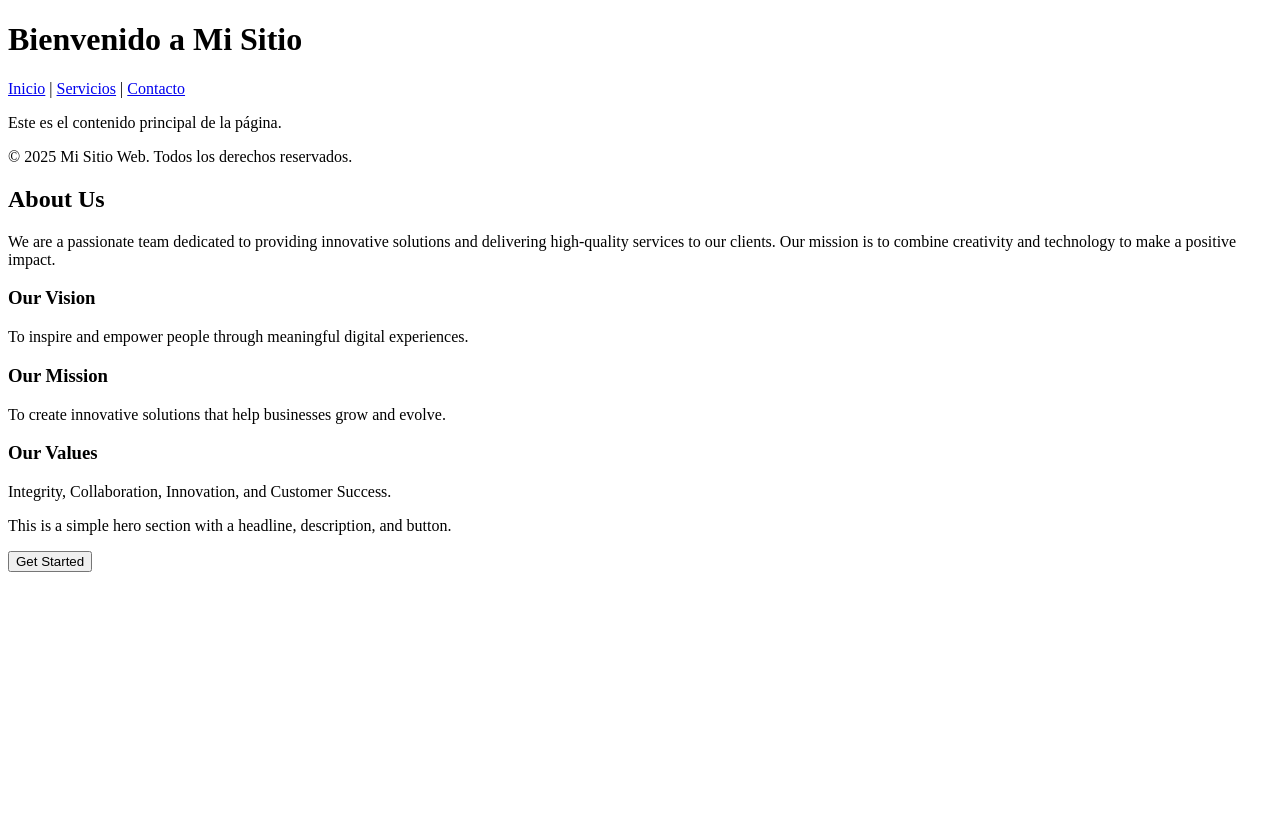
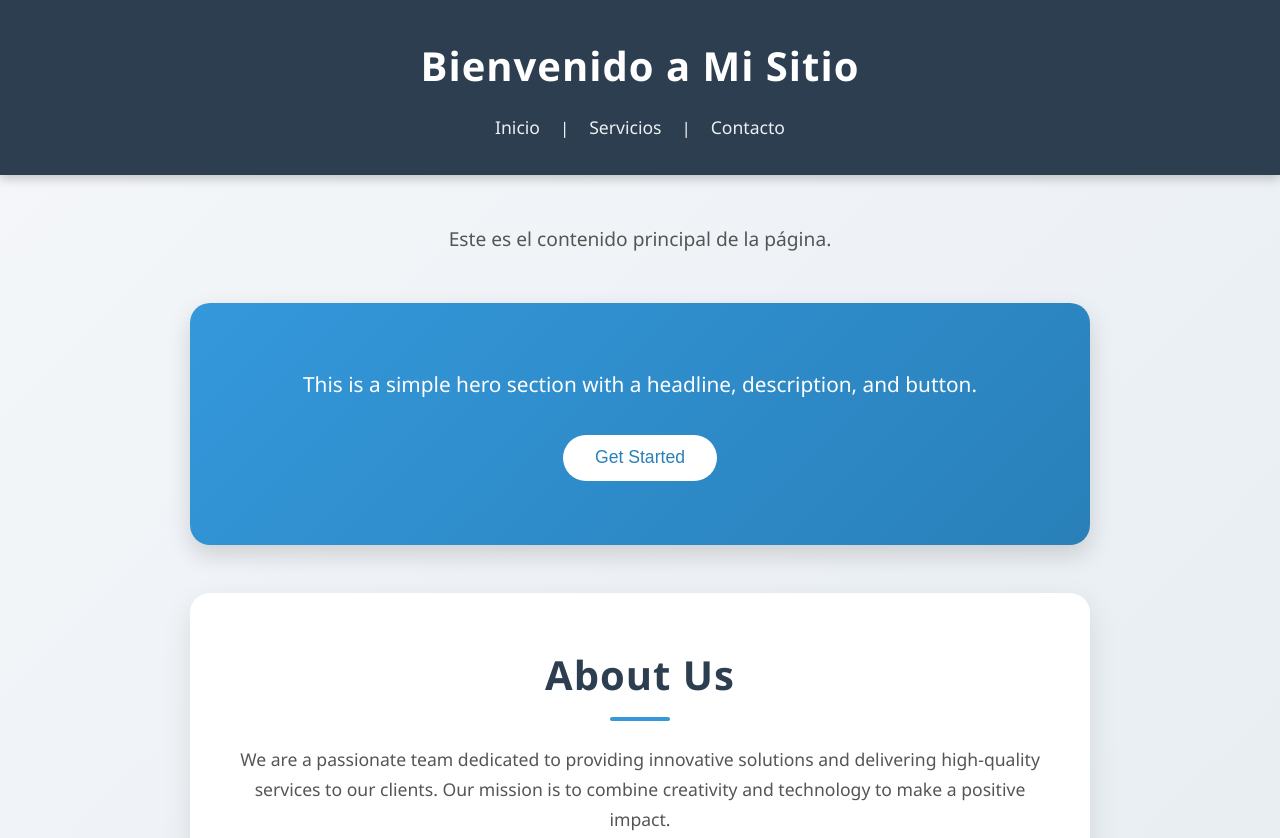
Before and after one commit to daianamuro/GitFlow, a plain HTML site: page index.html in a window 1280 px wide. Shown: the top 838 px of the page. Before the commit the page ends 800 px from the top, so only its background shows below. Drawn offline with Linux system fonts and the light colour scheme.

Commit message:
Actualización de estilos

```diff
--- a/index.html
+++ b/index.html
@@ -3,6 +3,7 @@
 <head>
   <meta charset="UTF-8">
   <meta name="viewport" content="width=device-width, initial-scale=1.0">
+  <link rel="stylesheet" href="style.css">
   <title>About Us</title>
 </head>
 <body>
@@ -19,9 +20,13 @@
     <p>Este es el contenido principal de la página.</p>
   </main>
 
-  <footer>
-    <p>&copy; 2025 Mi Sitio Web. Todos los derechos reservados.</p>
-  </footer>
+  <title>Simple Hero Section</title>
+
+   <section>
+        <p>This is a simple hero section with a headline, description, and button.</p>
+        <button>Get Started</button>
+    </section>
+
   <section>
     <h2>About Us</h2>
     <p>
@@ -47,15 +52,16 @@
   </section>
     <meta charset="UTF-8">
     <meta name="viewport" content="width=device-width, initial-scale=1.0">
- <title>Simple Hero Section</title>
+
+
+ <footer>
+    <p>&copy; 2025 Mi Sitio Web. Todos los derechos reservados.</p>
+  </footer>
+
 </head>
 <body>
 
-    <section>
 
-        <p>This is a simple hero section with a headline, description, and button.</p>
-        <button>Get Started</button>
-    </section>
 
 </body>
 </html>
--- a/style.css
+++ b/style.css
@@ -0,0 +1,194 @@
+/* ===== RESET ===== */
+* {
+  margin: 0;
+  padding: 0;
+  box-sizing: border-box;
+}
+
+/* ===== GLOBAL ===== */
+body {
+  font-family: 'Segoe UI', Tahoma, Geneva, Verdana, sans-serif;
+  background: linear-gradient(135deg, #f5f7fa, #e4ebf0);
+  color: #333;
+  line-height: 1.7;
+}
+
+/* ===== HEADER ===== */
+header {
+  background: #2c3e50;
+  color: #fff;
+  padding: 2rem 1rem;
+  text-align: center;
+  box-shadow: 0 4px 10px rgba(0, 0, 0, 0.2);
+}
+
+header h1 {
+  font-size: 2.5rem;
+  margin-bottom: 0.8rem;
+  letter-spacing: 1px;
+}
+
+nav a {
+  color: #ecf0f1;
+  text-decoration: none;
+  margin: 0 1rem;
+  font-size: 1.1rem;
+  transition: color 0.3s ease;
+}
+
+nav a:hover {
+  color: #3498db;
+}
+
+/* ===== MAIN CONTENT ===== */
+main {
+  max-width: 900px;
+  margin: 3rem auto;
+  text-align: center;
+  padding: 0 1rem;
+}
+
+main p {
+  font-size: 1.2rem;
+  color: #555;
+}
+
+/* ===== HERO SECTION ===== */
+section:first-of-type {
+  text-align: center;
+  padding: 4rem 2rem;
+  background: linear-gradient(135deg, #3498db, #2980b9);
+  color: #fff;
+  border-radius: 20px;
+  max-width: 900px;
+  margin: 2rem auto;
+  box-shadow: 0 10px 25px rgba(0, 0, 0, 0.15);
+}
+
+section:first-of-type p {
+  font-size: 1.3rem;
+  margin-bottom: 2rem;
+}
+
+section:first-of-type button {
+  background: #fff;
+  color: #2980b9;
+  border: none;
+  padding: 0.8rem 2rem;
+  font-size: 1.1rem;
+  border-radius: 50px;
+  cursor: pointer;
+  transition: background 0.3s ease, transform 0.3s ease;
+}
+
+section:first-of-type button:hover {
+  background: #ecf0f1;
+  transform: translateY(-3px);
+}
+
+/* ===== ABOUT US SECTION ===== */
+section:nth-of-type(2) {
+  max-width: 900px;
+  background: #fff;
+  padding: 3rem;
+  margin: 3rem auto;
+  border-radius: 20px;
+  box-shadow: 0 10px 30px rgba(0, 0, 0, 0.1);
+  transition: transform 0.3s ease;
+}
+
+section:nth-of-type(2):hover {
+  transform: translateY(-5px);
+}
+
+section:nth-of-type(2) h2 {
+  font-size: 2.5rem;
+  text-align: center;
+  margin-bottom: 1.5rem;
+  color: #2c3e50;
+  letter-spacing: 1px;
+  position: relative;
+}
+
+section:nth-of-type(2) h2::after {
+  content: '';
+  display: block;
+  width: 60px;
+  height: 4px;
+  background: #3498db;
+  margin: 0.5rem auto 0;
+  border-radius: 2px;
+}
+
+section:nth-of-type(2) > p {
+  font-size: 1.1rem;
+  text-align: center;
+  margin-bottom: 2rem;
+  color: #555;
+}
+
+section:nth-of-type(2) div {
+  background: #f8fafc;
+  padding: 1.5rem;
+  border-radius: 12px;
+  margin-bottom: 1.5rem;
+  box-shadow: 0 4px 15px rgba(0, 0, 0, 0.05);
+  transition: background 0.3s ease;
+}
+
+section:nth-of-type(2) div:hover {
+  background: #eef4fa;
+}
+
+section:nth-of-type(2) h3 {
+  font-size: 1.6rem;
+  color: #2980b9;
+  margin-bottom: 0.8rem;
+  text-align: center;
+}
+
+section:nth-of-type(2) div p {
+  font-size: 1.05rem;
+  color: #444;
+  text-align: center;
+}
+
+/* ===== FOOTER ===== */
+footer {
+  background: #2c3e50;
+  color: #ecf0f1;
+  text-align: center;
+  padding: 1.5rem 1rem;
+  font-size: 0.95rem;
+  margin-top: 3rem;
+  box-shadow: 0 -4px 10px rgba(0, 0, 0, 0.15);
+}
+
+footer p {
+  margin: 0;
+}
+
+/* ===== RESPONSIVE ===== */
+@media (max-width: 600px) {
+  header h1 {
+    font-size: 2rem;
+  }
+
+  nav a {
+    display: block;
+    margin: 0.5rem 0;
+  }
+
+  section:first-of-type,
+  section:nth-of-type(2) {
+    padding: 2rem;
+  }
+
+  section:nth-of-type(2) h2 {
+    font-size: 2rem;
+  }
+
+  section:nth-of-type(2) h3 {
+    font-size: 1.4rem;
+  }
+}
```
